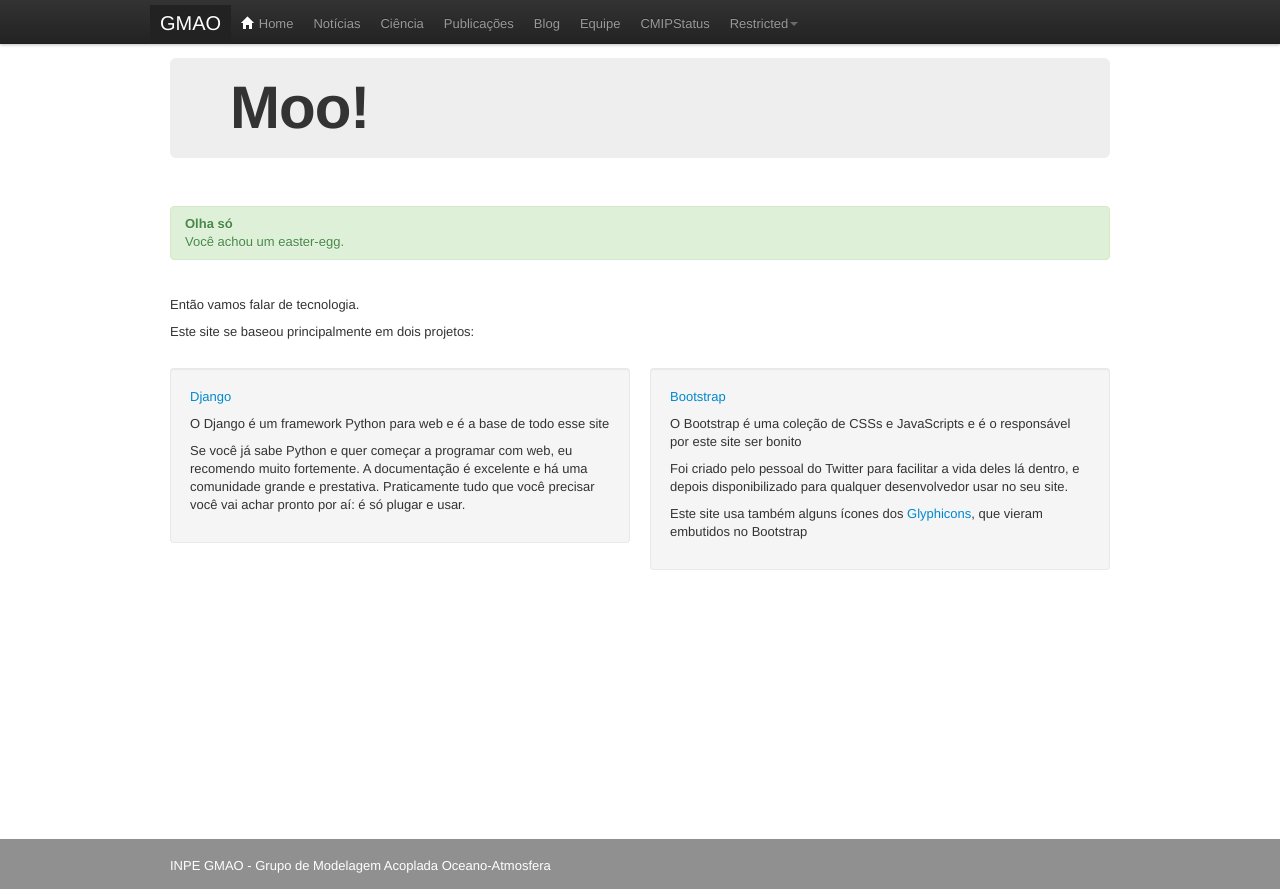
After one commit to mbscg/cmipstatus, a Django app: a page that uses templates/gmaomoo.html in a window 1280 px wide. The commit adds this page. Run offline with Django 3.2, Linux system fonts and the light colour scheme; parts of the project's set-up code (start-up, migrations or seed data) failed here and were passed over; some libraries are stand-ins or nearby versions.

Commit message:
inserting moo

```diff
--- a/groupsite/urls.py
+++ b/groupsite/urls.py
@@ -30,4 +30,5 @@ urlpatterns = patterns('',
     url(r'^restricted/upload_publication/$', 'groupsite.views.uploadpublication'),
     url(r'^login/$', 'django.contrib.auth.views.login', {'template_name' : 'gmaologin.html'}),
     url(r'^logout/$', 'django.contrib.auth.views.logout_then_login', {'login_url' : '/gmao/login/'}),
+    url(r'^--moo/$', 'groupsite.views.moo'),
     )
--- a/groupsite/views.py
+++ b/groupsite/views.py
@@ -110,6 +110,11 @@ def peopleview(request, people_id):
         {'people':people, 'user':request.user, 'posts':posts, 'publications':publications,
          'lattes':lattes_pubs, 'social':social}
         )
+
+
+def moo(request):
+    return render_to_response("gmaomoo.html", {'user':request.user})
+
 
 # RESTRICTED VIEWS SECTION
 
--- a/templates/gmaobase.html
+++ b/templates/gmaobase.html
@@ -1,5 +1,4 @@
-<!DOCTYPE html PUBLIC "-//W3C//DTD XHTML 1.1//EN"
-  "http://www.w3.org/TR/xhtml11/DTD/xhtml11.dtd">
+<!DOCTYPE>
 
 
 <html>
--- /dev/null
+++ b/templates/gmaomoo.html
@@ -0,0 +1,50 @@
+{% extends "gmaobase.html" %}
+
+{% block pagebanner %}
+    <div class="hero-unit">
+        <h1>Moo!</h1>
+    </div>
+{% endblock %}
+
+{% block body %}
+
+    <div class="container">
+        <div class="row"><br>
+            <div class="span12">
+                <div class="alert alert-success">
+                    <strong>Olha só</strong><br>Você achou um easter-egg.
+                </div>
+            </div>
+        </div>
+        <div class="row"><br>
+            <div class="span12">
+                    <p>Então vamos falar de tecnologia.</p>
+                    <p>Este site se baseou principalmente em dois projetos:</p>
+            </div>
+        </div>
+        <div class="row"><br>
+            <div class="span6">
+                <div class="well">
+
+<p><a href="https://www.djangoproject.com/">Django</a></p>
+<p>O Django é um framework Python para web e é a base de todo esse site</p>
+<p>Se você já sabe Python e quer começar a programar com web, eu recomendo muito fortemente.
+A documentação é excelente e há uma comunidade grande e prestativa.
+Praticamente tudo que você precisar você vai achar pronto por aí: é só plugar e usar.</p>
+
+                </div>
+            </div>
+            <div class="span6">
+                <div class="well">
+
+<p><a href="http://twitter.github.com/bootstrap">Bootstrap</a></p>
+<p>O Bootstrap é uma coleção de CSSs e JavaScripts e é o responsável por este site ser bonito</p>
+<p>Foi criado pelo pessoal do Twitter para facilitar a vida deles lá dentro, e depois disponibilizado
+para qualquer desenvolvedor usar no seu site.</p>
+<p>Este site usa também alguns ícones dos <a href="http://glyphicons.com/">Glyphicons</a>, que vieram embutidos no Bootstrap</p>
+
+                </div>
+            </div>
+        </div>
+    </div>
+{% endblock %}
```
